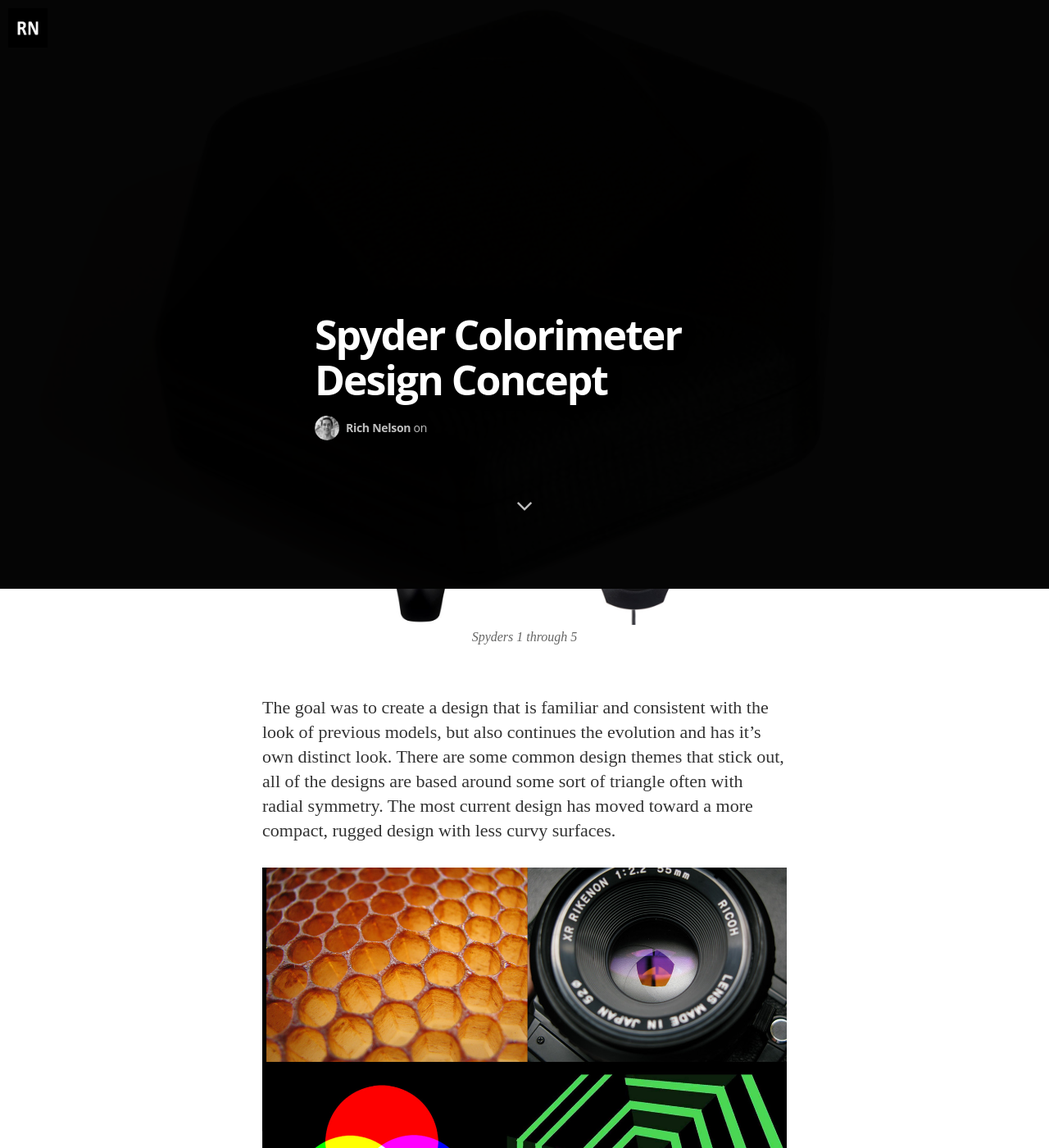
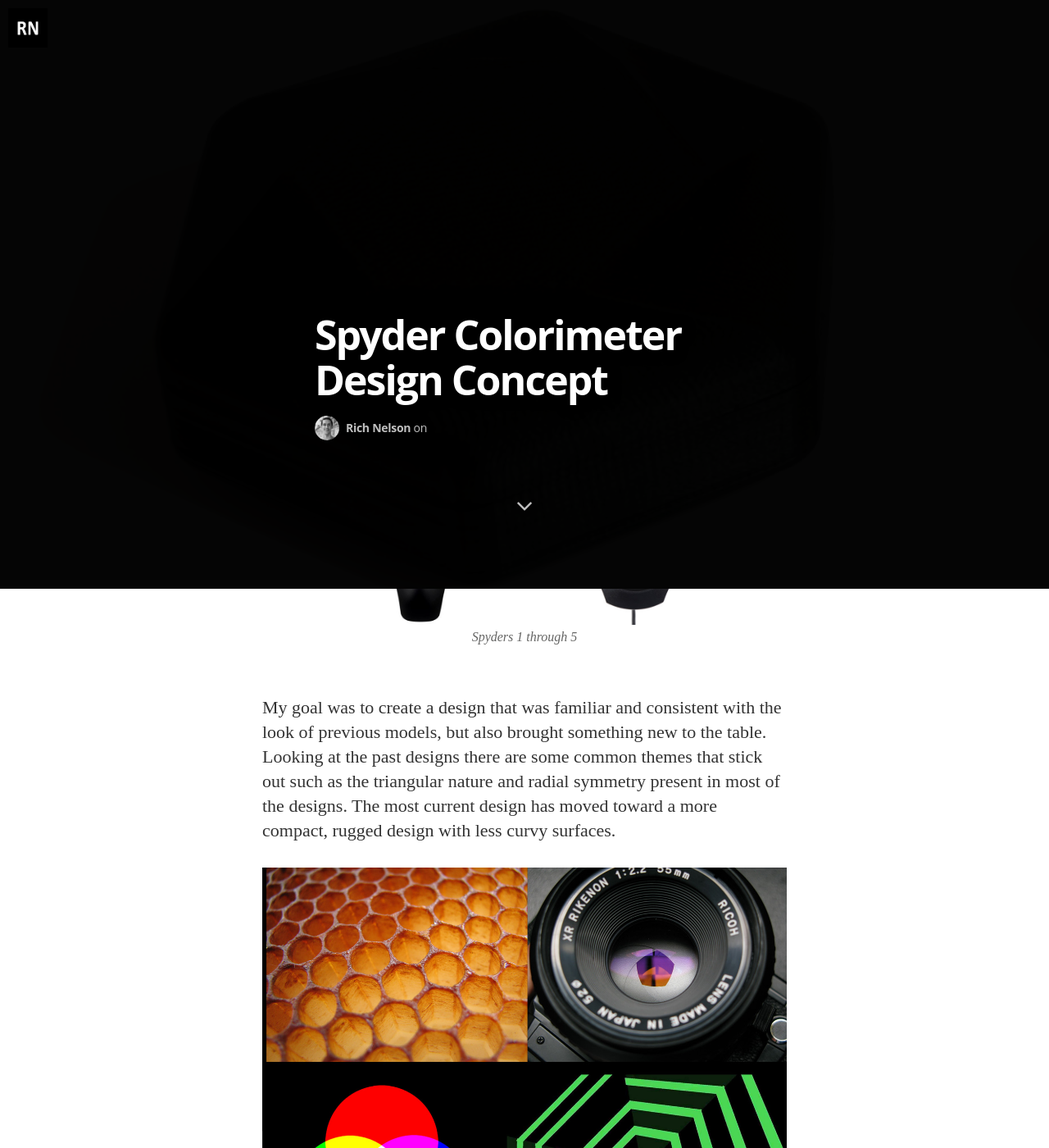
Before and after one commit to rmn388/flowers4refugees, a Jekyll site: the page built from _posts/2016-2-21-Spyder-Colorimeter-Redesign-Concept.markdown, in a window 1280 px wide and 1400 px high, scrolled down 682 px. Shown: the whole window at 82% size. Built offline with Jekyll 4.4.1, drawn with Linux system fonts in a browser that asks for light colours; nearby versions of some CDN libraries; some web fonts are replaced; some of the changed text lies outside the part shown.

Commit message:
copy editing

```diff
--- a/_posts/2016-2-21-Spyder-Colorimeter-Redesign-Concept.markdown
+++ b/_posts/2016-2-21-Spyder-Colorimeter-Redesign-Concept.markdown
@@ -10,12 +10,12 @@
 excerpt: From idea to 3d-printed prototype
 ---
 
-I set out to design a new enclosure for the Datacolor Spyder Colorimeter.  The first step was to research past designs, to see how they have changed over time.
+I set out to design a new enclosure for the Datacolor Spyder Colorimeter.  The first step was to research past designs, to see how they've changed over time.
 
 ![Spyders 1 through 5](/assets/article_images/2016-2-21-Spyder-Colorimeter-Redesign-Concept/1-design-history.jpg)
 
-The goal was to create a design that is familiar and consistent with the look of previous models, but also continues the evolution and has it's own distinct look.
- There are some common design themes that stick out, all of the designs are based around some sort of triangle often with radial symmetry.  The most current design has moved toward a more compact, rugged design with less curvy surfaces.
+My goal was to create a design that was familiar and consistent with the look of previous models, but also brought something new to the table.
+ Looking at the past designs there are some common themes that stick out such as the triangular nature and radial symmetry present in most of the designs.  The most current design has moved toward a more compact, rugged design with less curvy surfaces.
 
 ![Inspiration Board](/assets/article_images/2016-2-21-Spyder-Colorimeter-Redesign-Concept/2-insiration-board.jpg)
 
@@ -29,7 +29,7 @@
 
 ![RGB Vendiagram](/assets/article_images/2016-2-21-Spyder-Colorimeter-Redesign-Concept/5-vendiagram-concept.jpg)
 
-After mock-ups in Solidworks I choose to move forward with the aperture design.
+After doing the rough pock ups in SolidWorks I preferred the look of the aperture design. So, I completed a more detailed model before working towards a physical prototype.
 
 ![A more fleshed out mock up of the design](/assets/article_images/2016-2-21-Spyder-Colorimeter-Redesign-Concept/6-fleshed-hex-concept.jpg)
 ![split into an enclosure to fit the hardware from my Spyder2](/assets/article_images/2016-2-21-Spyder-Colorimeter-Redesign-Concept/7-case-model.jpg)
```
